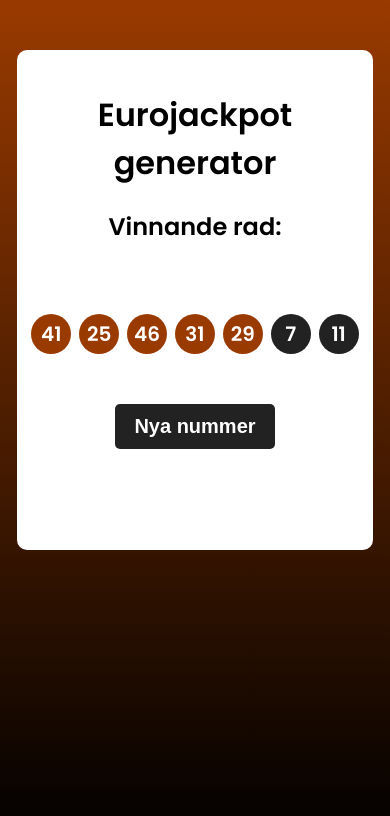
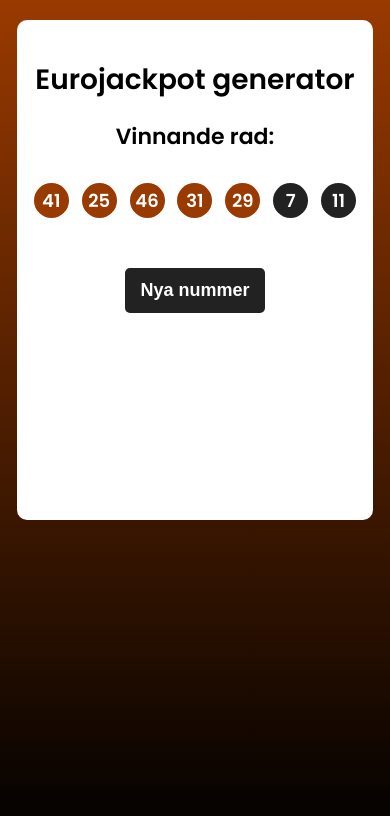
Before and after one commit to PontusBjorkdahl/EuroJackpot_Generator, a plain HTML site: page index.html in a window 390 px wide. Drawn offline with Linux system fonts and the light colour scheme.

Commit message:
css changes mobile

```diff
--- a/css/style.css
+++ b/css/style.css
@@ -19,6 +19,10 @@ html {
     font-family: 'Poppins';
     border-radius: 10px;
 
+}
+
+h2 {
+    margin-bottom: 0;
 }
 
 #numbers_wrapper {
@@ -80,3 +84,32 @@ button:hover {
         width: 160px;
     }
 }
+
+@media screen and (max-width: 400px) {
+    #wrapper {
+        margin-top: 20px;
+    }
+
+    h1 {
+        font-size: 28px;
+
+    }
+
+    h2 {
+        font-size: 22px;
+    }
+
+    .first_five_numbers {
+        width: 35px;
+        height: 35px;
+        font-size: 18px;
+        margin-top: 30px;
+    }
+
+    button {
+        width: 140px;
+        font-size: 18px;
+    }
+
+
+}
```
Also changed, not shown: index.html (+1 -0 lines).
